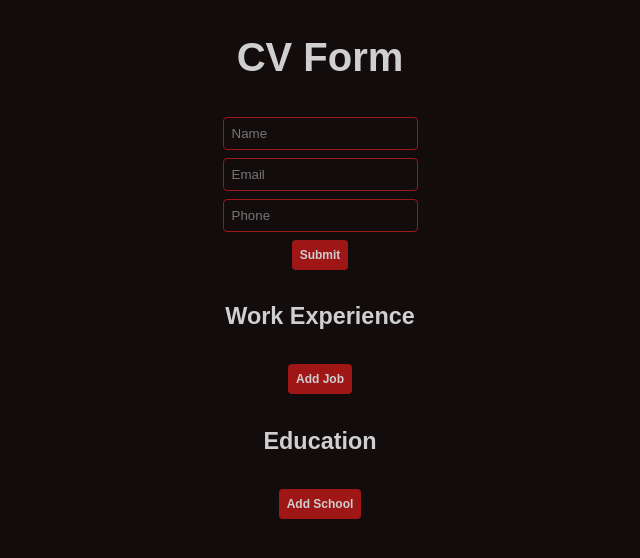
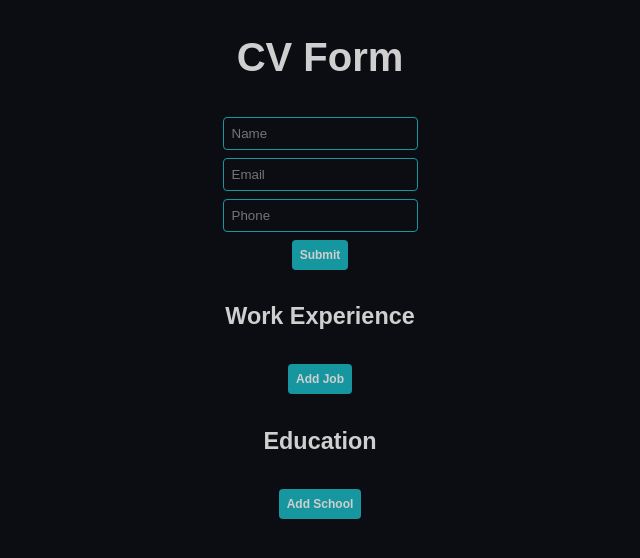
Before and after one commit to ItsWakana/cv-application, a React (Create React App) app: page / in a window 1280 px wide. Shown: the top 558 px of the page, without its empty margins (320-960 px from the left). Built offline with nearby package versions, Linux system fonts and the light colour scheme; what @react-pdf/renderer would draw is missing.

Commit message:
change cv colour scheme

```diff
--- a/src/styles/style.css
+++ b/src/styles/style.css
@@ -1,9 +1,9 @@
 :root {
     font-family: Arial, Helvetica, sans-serif;
-    --input-border-clr: rgb(158 22 22);
-    --submit-button-clr: rgb(158 22 22);
+    --input-border-clr: rgb(22 150 158);
+    --submit-button-clr: rgb(22 150 158);
     --off-white-clr: rgb(207, 207, 207);
-    --background-clr: rgb(18 12 12);
+    --background-clr: rgb(12 13 18);
 
     font-size: 20px;
 }
```
